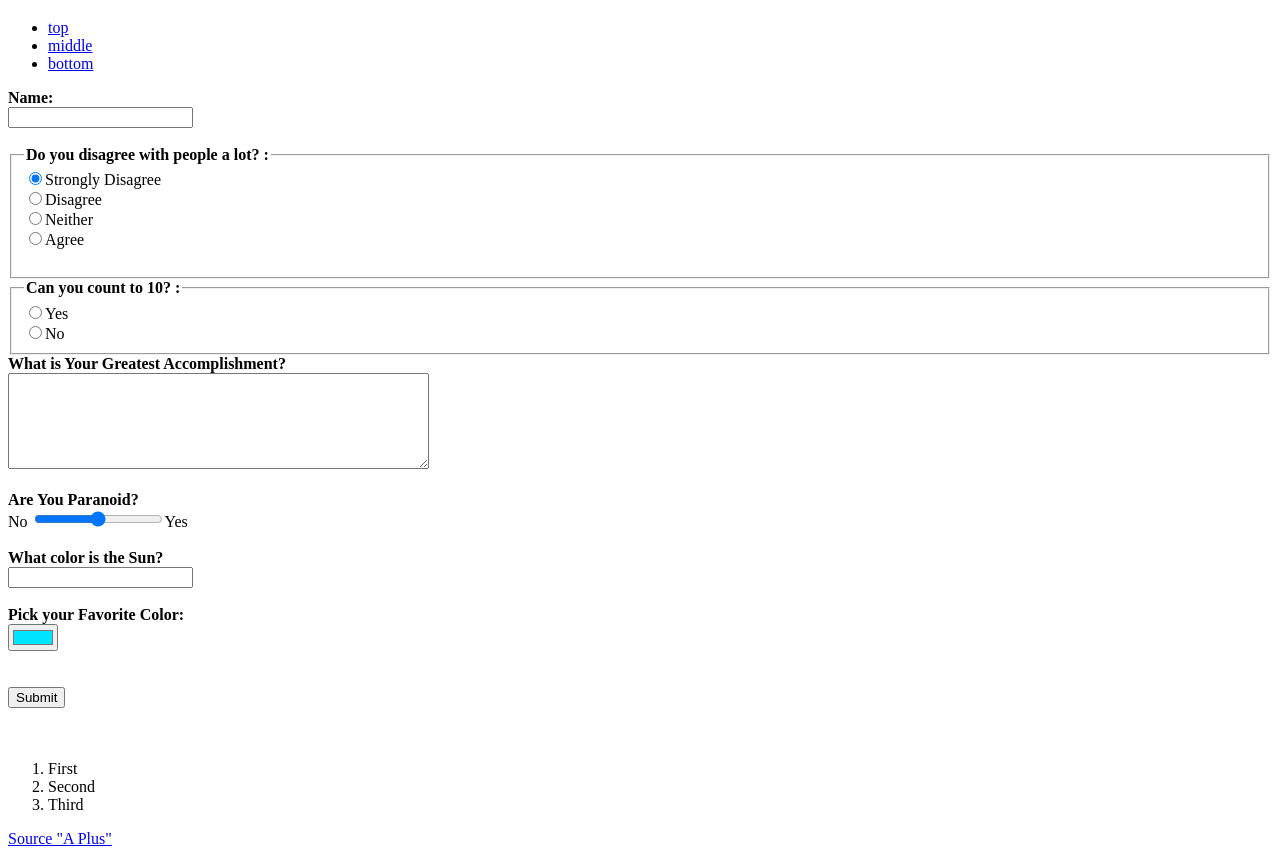
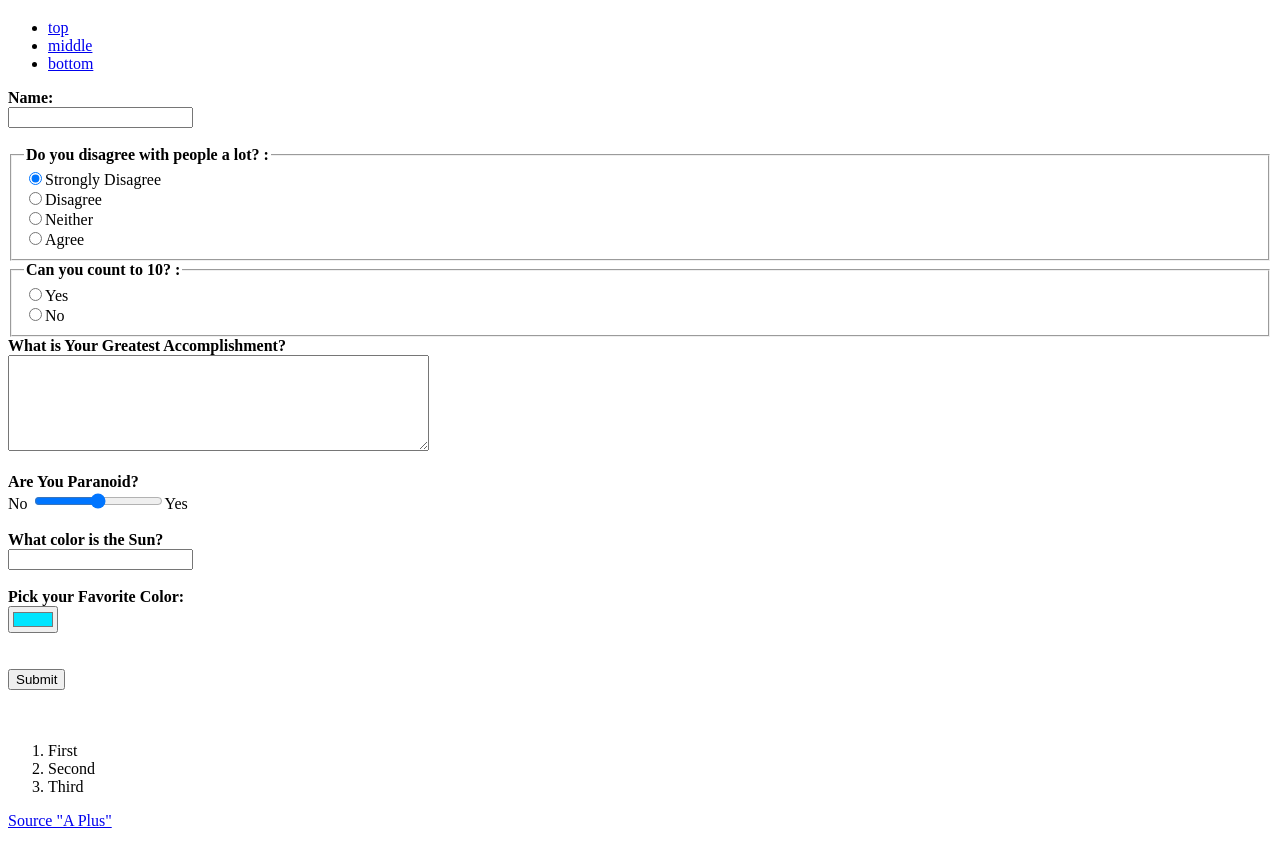
Before and after one commit to andy2577/tables-forms, a plain HTML site: page survey.html in a window 1280 px wide. Shown: the part 61-917 px from the top of the page. Drawn offline with Linux system fonts and the light colour scheme.

Commit message:
fixed spacing

```diff
--- a/survey.html
+++ b/survey.html
@@ -27,13 +27,13 @@
                 <input type="radio" name="disagree" value="strongly_disagree" checked id="strongly_disagree" /><label for="strongly_disagree">Strongly Disagree</label><br>
                 <input type="radio" name="disagree" value="disagree" id="disagree" /><label for="disagree">Disagree</label><br>
                 <input type="radio" name="disagree" value="neither" id="neither" /><label for="neither">Neither</label><br>
-                <input type="radio" name="disagree" value="agree" id="agree" /><label for="agree">Agree</label><br><br>
+                <input type="radio" name="disagree" value="agree" id="agree" /><label for="agree">Agree</label>
             </fieldset>
             <!-- Can you count -->
             <fieldset>
                 <legend><b>Can you count to 10? :</b></legend>
-            <input type="radio" name="count" value="yes" id="yes"/><label for="yes">Yes</label><br>
-            <input type="radio" name="count" value="no" id="no"/><label for="no">No</label>
+                <input type="radio" name="count" value="yes" id="yes" /><label for="yes">Yes</label><br>
+                <input type="radio" name="count" value="no" id="no" /><label for="no">No</label>
             </fieldset>
             <!-- Greatest accomplishment -->
             <label for="accomplishment"><b>What is Your Greatest Accomplishment?</b></label><br>
```
